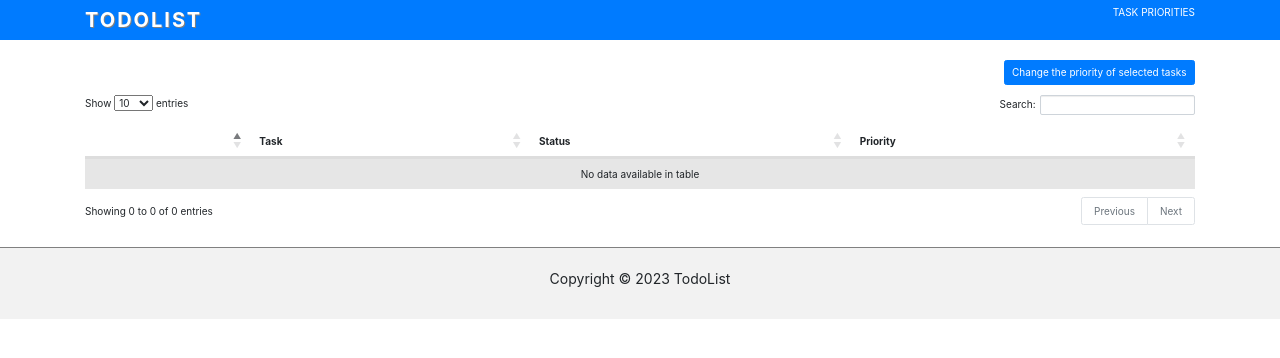
After one commit to AlexVoin04/ToDoList, a Python web app: template app/templates/move_positions_tasks.html in a window 1280 px wide. The commit adds this page. Shown: the top 358 px of the page. Run offline with Jinja, Linux system fonts and the light colour scheme; the template is opened without the code that fills it, so the values that code supplies are empty; some libraries are stand-ins or nearby versions.

Commit message:
add style

```diff
--- /dev/null
+++ b/app/static/css/style.css
@@ -0,0 +1,50 @@
+.form-container {
+  display: inline-block;
+  margin-right: 20px;
+}
+.logo{
+  font-size: 2rem;
+  font-weight: bold;
+  text-transform: uppercase;
+  letter-spacing: 0.1em;
+  color: white;
+  text-shadow: 1px 1px 0 gray;
+  margin: 0;
+  float: left;
+}
+nav{
+  float: right;
+  text-transform: uppercase;
+}
+nav ul{
+  margin: 0;
+  padding: 0;
+  list-style: none;
+}
+nav li{
+  display: inline-block;
+}
+nav ul li a{
+  color:white;
+}
+header{
+  display: flex;
+  align-items: center;
+  justify-content: center;
+  background-color: #007bff;
+  padding: 5px;
+  margin-bottom: 20px;
+}
+footer{
+  margin-top: 20px;
+  border-top: 1px solid gray;
+  background-color: #f2f2f2;
+  padding: 20px;
+  text-align: center;
+  font-size: 14px;
+}
+.status-toggle{
+  display: flex;
+  flex-direction: row;
+  align-items: center;
+}
--- /dev/null
+++ b/app/static/html/footer.html
@@ -0,0 +1,3 @@
+<footer>
+  <p>Copyright &copy; 2023 TodoList</p>
+</footer>
--- a/app/templates/base.html
+++ b/app/templates/base.html
@@ -8,62 +8,27 @@
     <link rel="stylesheet" href="https://stackpath.bootstrapcdn.com/bootstrap/4.1.3/css/bootstrap.min.css">
     <link rel="shortcut icon" type="image/x-icon" href="{{ url_for('static', filename='favicon.ico') }}">
     <script src="https://code.jquery.com/jquery-3.6.0.min.js"></script>
-    <style>
-      .form-container {
-        display: inline-block;
-        margin-right: 20px;
-      }
-    </style>
-    <style>
-      .logo{
-        font-size: 2rem;
-        font-weight: bold;
-        text-transform: uppercase;
-        letter-spacing: 0.1em;
-        color: white;
-        text-shadow: 1px 1px 0 gray;
-        margin: 0;
-      }
-    </style>
-    <style>
-      header{
-        display: flex;
-        align-items: center;
-        justify-content: center;
-        background-color: #007bff;
-        padding: 5px;
-        margin-bottom: 20px;
-      }
-    </style>
-    <style>
-      footer{
-        margin-top: 20px;
-        border-top: 1px solid gray;
-        background-color: #f2f2f2;
-        padding: 20px;
-        text-align: center;
-        font-size: 14px;
-      }
-    </style>
-    <style>
-      .status-toggle{
-        display: flex;
-        flex-direction: row;
-        align-items: center;
-      }
 
-    </style>
+    <link rel="stylesheet" href="{{ url_for('static', filename='css/style.css') }}">
 
     <script>
       $(function() {
-        $("#header-placeholder").load("app/templates/header.html");
+        $("#header-placeholder").load("{{ url_for('static', filename='html/header.html') }}");
+        $("#footer-placeholder").load("{{ url_for('static', filename='html/footer.html') }}");
       });
+
     </script>
   </head>
   <body>
+    <!--<div id="header-placeholder"></div>-->
     <header>
-      <div style="margin-top: 10px" class="container">
-          <a href="/" class="logo">TodoList</a>
+      <div class="container">
+        <a href="/" class="logo">TodoList</a>
+        <nav>
+          <ul>
+            <li><a href="/move_positions_tasks">Task Priorities</a></li>
+          </ul>
+        </nav>
       </div>
     </header>
   	<div class="container">
@@ -82,6 +47,7 @@
       </script>
     {% endblock %}
 
+    <!--<div id="footer-placeholder"></div>-->
     <footer>
       <p>Copyright &copy; 2023 TodoList</p>
     </footer>
--- a/app/templates/header.html
+++ /dev/null
@@ -1,5 +0,0 @@
-<header>
-    <div class="container">
-        <a style="margin-top: 10px" href="/" class="logo">TodoList</a>
-    </div>
-</header>
--- a/app/templates/index.html
+++ b/app/templates/index.html
@@ -62,7 +62,8 @@
 		<div class="col">
 			<div class="form-container">
 				<form method="POST" action="/json_import">
-					<input type="submit" class="btn btn-default btn-md" value="Import JSON">
+					<input type="file" id="file-input">
+					<input type="submit" class="btn btn-default btn-md" onclick="importData()" value="Import JSON">
 				</form>
 			</div>
 			<div class="form-container">
--- /dev/null
+++ b/app/templates/move_positions_tasks.html
@@ -0,0 +1,41 @@
+{% extends "base.html" %}
+{% block content %}
+
+<form method="POST" action="/move_positions_tasks">
+	<div align="right">
+		<input class="btn btn-primary" type="submit" value="Change the priority of selected tasks" style="margin-bottom: 10px">
+	</div>
+	<table id="data" class="table table-striped">
+		<thead>
+			<tr>
+			<th></th>
+			<th>Task</th>
+			<th>Status</th>
+			<th>Priority</th>
+		</tr>
+		</thead>
+		<tbody>
+			{% for task in tasks %}
+		<tr>
+			<td>
+				<input class = "form-check-input" type = "checkbox" name = "check_box" value = "{{task.id}}">
+			</td>
+			<td>{{task.name}}</td>
+			<td>{{task.text_status}}</td>
+			<td>{{task.priority}}</td>
+		</tr>
+		{% endfor %}
+		</tbody>
+	</table>
+	<div align="center">
+		{% with messages = get_flashed_messages(with_categories=true) %}
+			{% if messages %}
+				{% for category, message in messages %}
+				<div class="alert alert-{{ category }}" role="alert">{{message}}</div>
+				{% endfor %}
+			{% endif %}
+		{% endwith%}
+	</div>
+</form>
+
+{% endblock %}
```
Also changed, not shown: app/static/html/header.html (added, +10 -0 lines), app/static/js/script.js (added, +22 -0 lines), app/views.py (+38 -1 lines), app/forms.py (line endings or trailing spaces).
